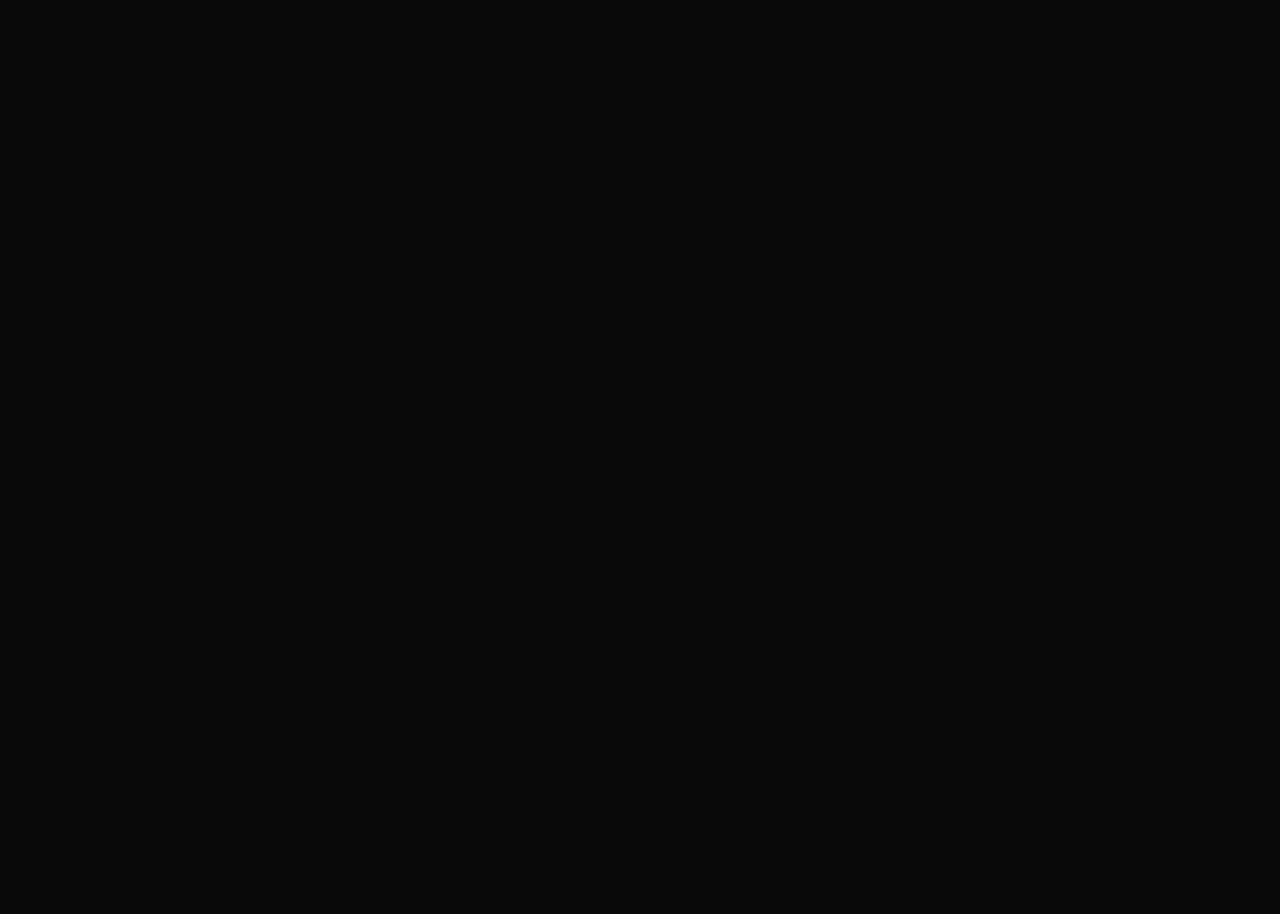
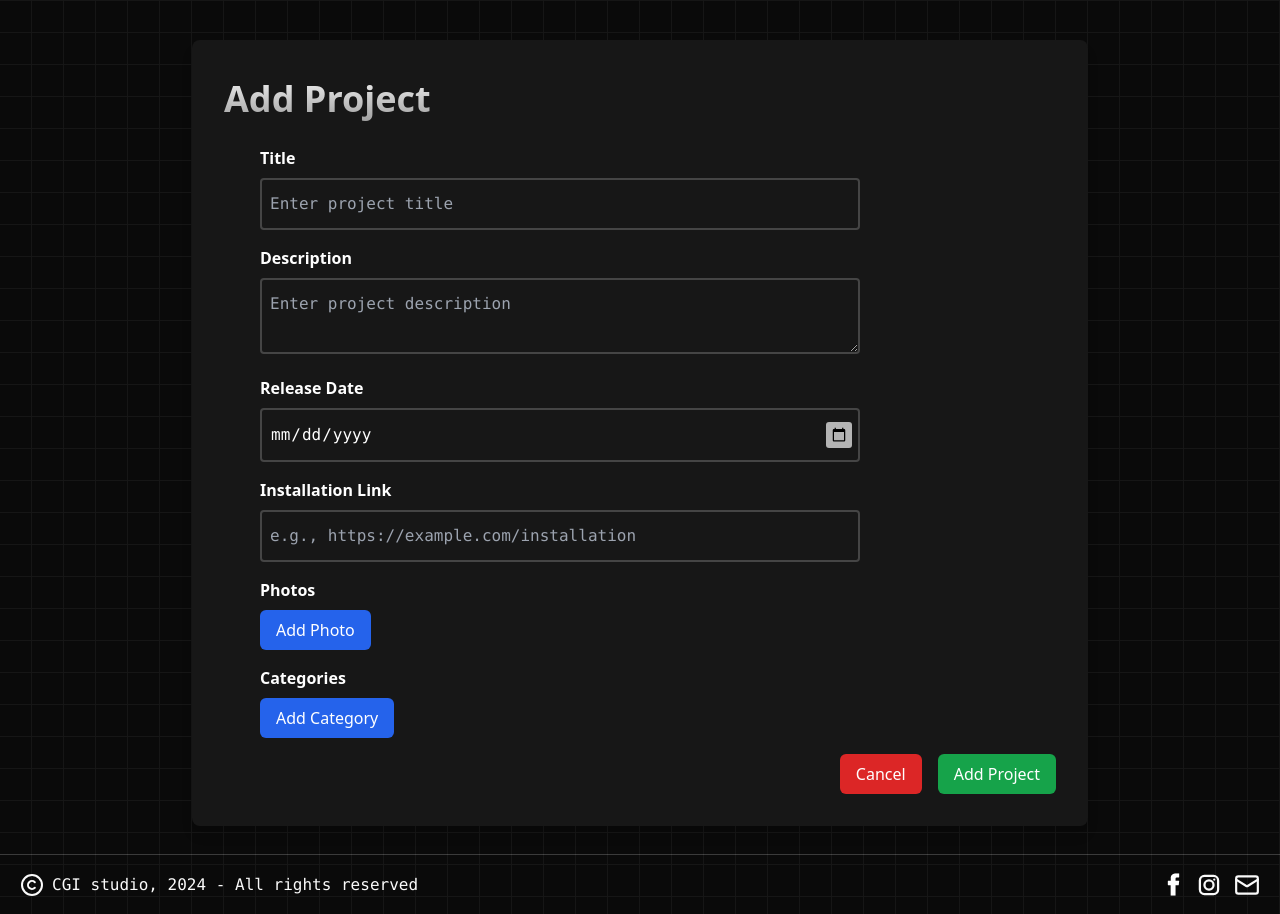
Before and after one commit to houssem109/chi, a React (Vite) app: page /projetpage/add in a window 1280 px wide. Before the commit this address had no page. Before the commit the page ends 800 px from the top, so only its background shows below. Built offline with nearby package versions, Linux system fonts and the light colour scheme.

Commit message:
add project page done

```diff
--- a/src/App.tsx
+++ b/src/App.tsx
@@ -7,6 +7,7 @@
 import ProjectsPage from "./components/projetpage/ProjectsPage";
 import QuestionPage from "./components/question/QuestionPage";
 import RegisterSPage from "./components/register/registerSPage";
+import AddProjectPage from "./components/projetpage/AddProjectPage";
 
 function App() {
     return (
@@ -19,6 +20,7 @@
                 <Route path="/projetpage" element={<ProjectsPage/>} />
                 <Route path="/QuestionPage" element={<QuestionPage/>} />
                 <Route path="/registerSPage" element={<RegisterSPage/>} />
+                <Route path="/projetpage/add" element={<AddProjectPage />} />
 
             </Routes>
         </Router>
--- /dev/null
+++ b/src/components/projetpage/AddProjectPage.tsx
@@ -0,0 +1,216 @@
+import React, { useState } from "react";
+import { useNavigate } from "react-router-dom";
+import Footer from "../shared/Footer";
+import { SliverText } from "../ui/silver-text";
+
+const AddProjectPage: React.FC = () => {
+  const [formData, setFormData] = useState({
+    title: "",
+    description: "",
+    releaseDate: "",
+    installationLink: "",
+  });
+
+  const [photos, setPhotos] = useState<string[]>([]);
+  const [categories, setCategories] = useState<string[]>([]);
+
+  const navigate = useNavigate();
+
+  const handleInputChange = (e: React.ChangeEvent<HTMLInputElement | HTMLTextAreaElement>) => {
+    const { name, value } = e.target;
+    setFormData((prev) => ({ ...prev, [name]: value }));
+  };
+
+  const handleAddPhoto = () => {
+    setPhotos([...photos, ""]);
+  };
+
+  const handlePhotoChange = (index: number, value: string) => {
+    const updatedPhotos = [...photos];
+    updatedPhotos[index] = value;
+    setPhotos(updatedPhotos);
+  };
+
+  const handleRemovePhoto = (index: number) => {
+    setPhotos(photos.filter((_, i) => i !== index));
+  };
+
+  const handleAddCategory = () => {
+    setCategories([...categories, ""]);
+  };
+
+  const handleCategoryChange = (index: number, value: string) => {
+    const updatedCategories = [...categories];
+    updatedCategories[index] = value;
+    setCategories(updatedCategories);
+  };
+
+  const handleRemoveCategory = (index: number) => {
+    setCategories(categories.filter((_, i) => i !== index));
+  };
+
+  const handleSubmit = (e: React.FormEvent) => {
+    e.preventDefault();
+
+    const newProject = {
+      ...formData,
+      photos,
+      categories,
+    };
+
+    console.log("New Project Data:", newProject);
+
+    // Redirect back to the projects page
+    navigate("/projects");
+  };
+
+  return (
+    <main className="overflow-hidden p-0 w-full dark:bg-neutral-950 bg-white dark:bg-grid-white/5 bg-grid-black/[0.2] relative">
+    <div className="max-w-4xl mx-auto p-8 mb-7 dark:bg-neutral-900 bg-white text-white rounded-lg shadow-lg mt-10">
+    <SliverText className="text-[36px] pb-5">Add Project</SliverText>
+      <form onSubmit={handleSubmit} className="space-y-4 pl-9">
+        {/* Title */}
+        <div>
+          <label htmlFor="title" className="block mb-2 font-semibold">Title</label>
+          <input
+            type="text"
+            name="title"
+            id="title"
+            value={formData.title}
+            onChange={handleInputChange}
+            placeholder="Enter project title"
+            className="md:w-[600px] w-full bg-transparent pl-2 fon py-3 text-white rounded  border-white/20 border-2 font-mono focus:outline-none focus:border-white/40 transition-all focus:pl-4 focus:placeholder:opacity-0 "
+            minLength={3}
+            required
+          />
+        </div>
+
+        {/* Description */}
+        <div>
+          <label htmlFor="description" className="block mb-2 font-semibold">Description</label>
+          <textarea
+            name="description"
+            id="description"
+            value={formData.description}
+            onChange={handleInputChange}
+            placeholder="Enter project description"
+            className="md:w-[600px] w-full bg-transparent pl-2 fon py-3 text-white rounded  border-white/20 border-2 font-mono focus:outline-none focus:border-white/40 transition-all focus:pl-4 focus:placeholder:opacity-0 "
+            required
+          />
+        </div>
+
+        {/* Release Date */}
+        <div>
+          <label htmlFor="releaseDate" className="block mb-2 font-semibold">Release Date</label>
+          <input
+            type="date"
+            name="releaseDate"
+            id="releaseDate"
+            value={formData.releaseDate}
+            onChange={handleInputChange}
+            className="md:w-[600px] w-full bg-transparent pl-2 fon py-3 text-white rounded  border-white/20 border-2 font-mono focus:outline-none focus:border-white/40 transition-all focus:pl-4 focus:placeholder:opacity-0 "
+            required
+          />
+        </div>
+
+        {/* Installation Link */}
+        <div>
+          <label htmlFor="installationLink" className="block mb-2 font-semibold">Installation Link</label>
+          <input
+            type="url"
+            name="installationLink"
+            id="installationLink"
+            value={formData.installationLink}
+            onChange={handleInputChange}
+            placeholder="e.g., https://example.com/installation"
+            className="md:w-[600px] w-full bg-transparent pl-2 fon py-3 text-white rounded  border-white/20 border-2 font-mono focus:outline-none focus:border-white/40 transition-all focus:pl-4 focus:placeholder:opacity-0 "
+            required
+          />
+        </div>
+
+        {/* Photos */}
+        <div>
+          <label className="block mb-2 font-semibold">Photos</label>
+          {photos.map((photo, index) => (
+            <div key={index} className="flex items-center space-x-2 mb-2">
+              <input
+                type="url"
+                value={photo}
+                onChange={(e) => handlePhotoChange(index, e.target.value)}
+                placeholder="Photo URL"
+                className="md:w-[600px] w-full bg-transparent pl-2 fon py-3 text-white rounded  border-white/20 border-2 font-mono focus:outline-none focus:border-white/40 transition-all focus:pl-4 focus:placeholder:opacity-0 "
+                required
+              />
+              <button
+                type="button"
+                onClick={() => handleRemovePhoto(index)}
+                className="px-3 py-2 bg-red-600 text-white rounded-md hover:bg-red-700"
+              >
+                Remove
+              </button>
+            </div>
+          ))}
+          <button
+            type="button"
+            onClick={handleAddPhoto}
+            className="px-4 py-2 bg-blue-600 rounded-md hover:bg-blue-700"
+          >
+            Add Photo
+          </button>
+        </div>
+
+        {/* Categories */}
+        <div>
+          <label className="block mb-2 font-semibold">Categories</label>
+          {categories.map((category, index) => (
+            <div key={index} className="flex items-center space-x-2 mb-2">
+              <input
+                type="text"
+                value={category}
+                onChange={(e) => handleCategoryChange(index, e.target.value)}
+                placeholder="Category"
+                className="md:w-[600px] w-full bg-transparent pl-2 fon py-3 text-white rounded  border-white/20 border-2 font-mono focus:outline-none focus:border-white/40 transition-all focus:pl-4 focus:placeholder:opacity-0 "
+                required
+              />
+              <button
+                type="button"
+                onClick={() => handleRemoveCategory(index)}
+                className="px-3 py-2 bg-red-600 text-white rounded-md hover:bg-red-700"
+              >
+                Remove
+              </button>
+            </div>
+          ))}
+          <button
+            type="button"
+            onClick={handleAddCategory}
+            className="px-4 py-2 bg-blue-600 rounded-md hover:bg-blue-700"
+          >
+            Add Category
+          </button>
+        </div>
+
+        {/* Submit and Cancel Buttons */}
+        <div className="flex justify-end space-x-4">
+          <button
+            type="button"
+            onClick={() => navigate("/projetpage")}
+            className="px-4 py-2 bg-red-600 rounded-md hover:bg-red-700"
+          >
+            Cancel
+          </button>
+          <button
+            type="submit"
+            className="px-4 py-2 bg-green-600 rounded-md hover:bg-green-700"
+          >
+            Add Project
+          </button>
+        </div>
+      </form>
+    </div>
+    <Footer />
+    </main>
+  );
+};
+
+export default AddProjectPage;
--- a/src/components/projetpage/ProjectsPage.tsx
+++ b/src/components/projetpage/ProjectsPage.tsx
@@ -1,9 +1,11 @@
+import { useNavigate } from "react-router-dom";
 import Footer from "../shared/Footer";
 import Nav from "../shared/Nav";
 import { SliverText } from "../ui/silver-text";
 import GameCard from "./ProjectCard";
 
 const ProjectsPage: React.FC = () => {
+  const navigator=useNavigate();
   const projects = [
     {
       title: "Apex Legends",
@@ -43,7 +45,11 @@
       <div className="max-w-[1700px] mx-auto relative mb-10 pt-5 xl:px-[80px] mt-0 sm:px-[40px] px-4 min-h-[calc(100vh-60px)] flex flex-col h-full">
         <div className="flex items-center justify-between p-4">
           <SliverText className="text-4xl font-bold">Projects</SliverText>
-          <button className="text-neutral-200 bg-emerald-500 active:scale-100 transition-all bg-gradient-to-tr from-emerald-600 to-emerald-700 py-2 text-[16px] px-10 font-sans font-semibold rounded-md hover:from-neutral-300 hover:to-neutral-400 hover:text-black shadow-[0px_0px_20px_#05966988]">
+          <button
+         onClick={() => {
+          navigator("/projetpage/add");
+      }}
+          className="text-neutral-200 bg-emerald-500 active:scale-100 transition-all bg-gradient-to-tr from-emerald-600 to-emerald-700 py-2 text-[16px] px-10 font-sans font-semibold rounded-md hover:from-neutral-300 hover:to-neutral-400 hover:text-black shadow-[0px_0px_20px_#05966988]">
             Add Project
           </button>
         </div>
@@ -62,7 +68,9 @@
           ))}
         </div>
       </div>
-      <Footer />
+      <div className="mt-auto">
+                <Footer />
+            </div>
     </main>
   );
 };
--- a/src/pages/home/components/ContactForm.tsx
+++ b/src/pages/home/components/ContactForm.tsx
@@ -26,7 +26,7 @@
 
     // Set the message in Firebase Realtime Database
     try {
-      await set(ref(database, "UserData/" + messageId), {
+      await set(ref(database, "Questions/" + messageId), {
         email,
         subject,
         content,
```
Also changed, not shown: src/components/projetpage/projectadd.tsx (deleted).
